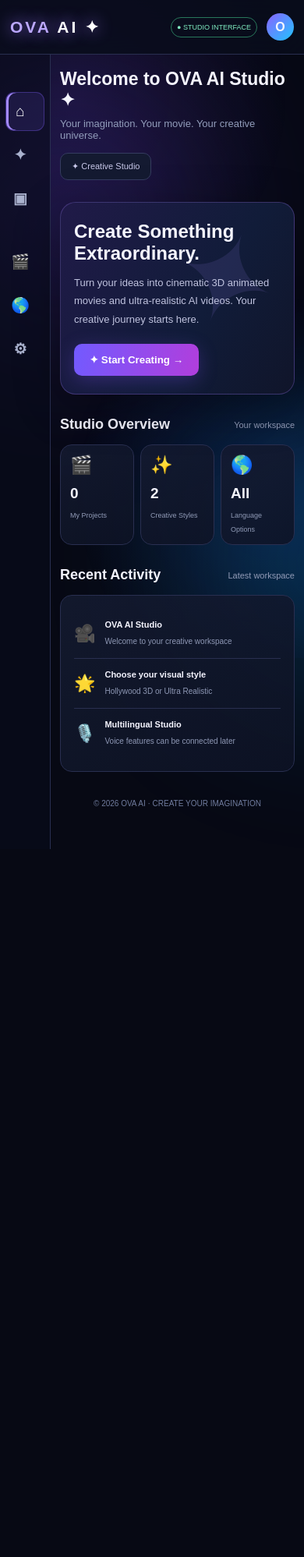
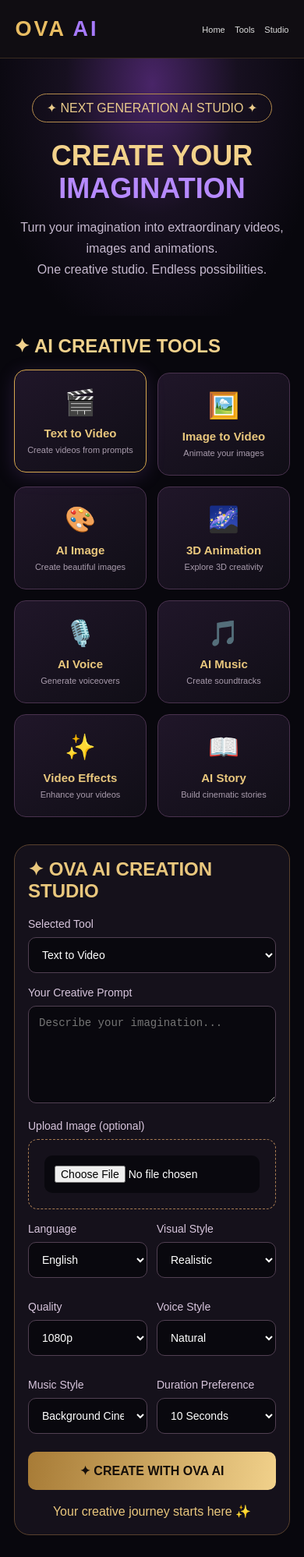
Before and after one commit to kidstimezone4-cmd/Ova-AI, a plain HTML site: page index.html in a window 390 px wide. Shown: the top 1997 px of the page at 78% size. Before the commit the page ends 1089 px from the top, so only its background shows below. Drawn offline with Linux system fonts and the light colour scheme.

Commit message:
Update HTML structure and styles for OVA AI

```diff
--- a/index.html
+++ b/index.html
@@ -3,199 +3,185 @@
 <html lang="en">
 <head>
 <meta charset="UTF-8">
-<meta name="viewport" content="width=device-width,initial-scale=1">
-<title>OVA AI | Future Movie Studio</title>
+<meta name="viewport" content="width=device-width, initial-scale=1.0">
+<title>OVA AI - Create Your Imagination</title>
 <style>
 *{box-sizing:border-box;margin:0;padding:0}
-:root{--bg:#070914;--panel:#10152a;--line:#292f50;--purple:#9470ff;--blue:#49c5ff}
-body{background:var(--bg);color:#f5f5ff;font-family:Arial,sans-serif;min-height:100vh;overflow-x:hidden}
-body:before{content:"";position:fixed;inset:0;z-index:-2;background:radial-gradient(circle at 25% 15%,#5330a533,transparent 35%),radial-gradient(circle at 90% 75%,#153f8755,transparent 35%)}
-.orb{position:fixed;width:240px;height:240px;border-radius:50%;filter:blur(100px);opacity:.3;pointer-events:none;z-index:-1;animation:float 10s infinite alternate}
-.orb.a{background:#754bff;top:10%;left:-100px}
-.orb.b{background:#00aaff;right:-100px;bottom:10%}
-@keyframes float{to{transform:translate(80px,100px) scale(1.3)}}
-header{height:70px;border-bottom:1px solid var(--line);display:flex;align-items:center;justify-content:space-between;padding:0 25px;background:#0a0d1cdd;backdrop-filter:blur(20px);position:sticky;top:0;z-index:5}
-.logo{font-size:25px;font-weight:900;letter-spacing:3px;color:#bca8ff;text-shadow:0 0 20px #9470ff}
-.logo span{color:white}
-.topright{display:flex;align-items:center;gap:12px}
-.status{font-size:11px;color:#80edc2;border:1px solid #28775b;padding:8px 12px;border-radius:20px}
-.avatar{width:35px;height:35px;border-radius:50%;background:linear-gradient(135deg,#8a62ff,#20c5ff);display:grid;place-items:center;font-weight:bold}
-.layout{display:flex;min-height:calc(100vh - 70px)}
-aside{width:220px;border-right:1px solid var(--line);padding:25px 14px;background:#090d1b99;flex-shrink:0}
-.side-title{font-size:10px;color:#737e9f;letter-spacing:2px;margin:20px 12px 12px}
-.nav{width:100%;display:flex;gap:12px;align-items:center;padding:13px 12px;border:1px solid transparent;background:transparent;color:#aab2ce;border-radius:11px;text-align:left;margin-bottom:5px;font-size:13px;cursor:pointer}
-.nav:hover,.nav.active{background:#8062ff20;border-color:#8062ff55;color:white}
-.nav.active{box-shadow:inset 3px 0 #a48aff}
-.main{flex:1;min-width:0;padding:30px;max-width:1500px;margin:auto}
-.welcome{display:flex;justify-content:space-between;align-items:center;gap:15px;margin-bottom:28px}
-.welcome h1{font-size:clamp(23px,4vw,34px);margin-bottom:9px}
-.welcome p{font-size:13px;color:#929dbb}
-.pill{padding:10px 14px;border:1px solid #353c60;background:#141a31;border-radius:10px;color:#c8c8e9;font-size:11px}
-.hero{position:relative;overflow:hidden;padding:30px;border:1px solid #755dbe66;border-radius:20px;background:linear-gradient(120deg,#201a48,#111c39 60%,#10152a);margin-bottom:28px;box-shadow:0 15px 60px #0005}
-.hero:after{content:"✦";position:absolute;right:7%;top:5px;font-size:160px;color:#a78bfa;opacity:.12;transform:rotate(20deg)}
-.hero h2{font-size:clamp(24px,4vw,37px);margin-bottom:12px;position:relative;z-index:1}
-.hero p{font-size:13px;color:#c0c3df;line-height:1.8;max-width:530px;position:relative;z-index:1}
-.hero button{margin-top:20px;position:relative;z-index:1}
-button{cursor:pointer;border:0;color:white;font-weight:bold}
-.primary{padding:13px 20px;border-radius:10px;background:linear-gradient(100deg,#725aff,#b13edc);box-shadow:0 6px 25px #8754ff44}
-.primary:hover{filter:brightness(1.2);transform:translateY(-1px)}
-.sectionhead{display:flex;align-items:center;justify-content:space-between;margin:25px 0 15px}
-.sectionhead h2{font-size:18px}
-.sectionhead small{color:#929bb7;font-size:11px}
-.stats{display:grid;grid-template-columns:repeat(3,1fr);gap:14px;margin-bottom:28px}
-.stat,.panel,.project{border:1px solid var(--line);background:linear-gradient(145deg,#151b31dd,#0e1325dd);border-radius:15px}
-.stat{padding:18px}
-.stat .ico{font-size:23px;margin-bottom:12px}
-.stat b{display:block;font-size:23px;margin-bottom:6px}
-.stat small{font-size:11px;color:#919bb7}
-.content{display:grid;grid-template-columns:minmax(0,1.6fr) minmax(230px,.8fr);gap:18px}
-.panel{padding:22px}
-.panel h3{font-size:17px;margin-bottom:8px}
-.desc{font-size:11px;color:#929bb7;margin-bottom:20px;line-height:1.6}
-label{font-size:12px;display:block;margin:15px 0 9px;color:#d5d9ef;font-weight:bold}
-textarea,select,input{width:100%;background:#080d1d;color:white;border:1px solid #343d60;border-radius:9px;padding:13px;font-size:13px;outline:none}
-textarea{height:120px;resize:vertical;line-height:1.6}
-textarea:focus,select:focus,input:focus{border-color:#987aff;box-shadow:0 0 15px #806aff22}
-.grid{display:grid;grid-template-columns:1fr 1fr;gap:12px}
-.create{width:100%;padding:15px;margin-top:20px;border-radius:10px;background:linear-gradient(100deg,#655bff,#b13edc);font-size:14px}
-.tip{font-size:10px;color:#8993b1;text-align:center;margin-top:12px;line-height:1.6}
-.mode{padding:14px;border:1px solid #343d60;border-radius:11px;margin-top:12px;background:#0b1021;cursor:pointer}
-.mode.selected{border-color:#987aff;background:#39256a44}
-.mode b{font-size:12px}
-.mode p{font-size:10px;color:#929bb7;margin-top:6px}
-.activity{display:flex;gap:12px;align-items:center;padding:14px 0;border-bottom:1px solid #292f50}
-.activity:last-child{border:0}
-.activity .symbol{font-size:22px}
-.activity b{font-size:11px;display:block;margin-bottom:5px}
-.activity small{font-size:10px;color:#8e98b5}
-.empty{padding:20px 0;color:#8993b1;font-size:12px;text-align:center}
-.projects{display:grid;grid-template-columns:repeat(3,1fr);gap:14px}
-.project{padding:16px}
-.thumb{height:85px;border-radius:9px;display:grid;place-items:center;font-size:30px;background:linear-gradient(135deg,#30245d,#102c50);margin-bottom:12px}
-.project b{font-size:12px}
-.project small{display:block;color:#8f99b5;font-size:10px;margin-top:7px}
-footer{text-align:center;color:#707c9e;padding:35px;font-size:10px}
-#notice{display:none;margin-top:15px;padding:13px;border:1px solid #8062ff;border-radius:10px;color:#d8ccff;background:#38256a55;font-size:12px;line-height:1.6}
-@media(max-width:850px){aside{width:65px;padding:18px 7px}.nav{justify-content:center;font-size:0;padding:13px 5px}.nav span{font-size:19px}.side-title{font-size:0;margin:15px 5px}.content{grid-template-columns:1fr}}
-@media(max-width:580px){header{padding:0 13px}.logo{font-size:21px}.status{font-size:9px;padding:7px}.main{padding:18px 12px}.welcome{align-items:flex-start;flex-direction:column}.stats{gap:8px}.stat{padding:12px}.stat b{font-size:19px}.stat small{font-size:9px}.hero{padding:23px 17px}.panel{padding:17px}.grid{grid-template-columns:1fr}.projects{grid-template-columns:1fr 1fr}.project{padding:11px}}
+body{background:#08070d;color:#fff;font-family:Arial,sans-serif}
+header{height:75px;padding:15px 5%;display:flex;align-items:center;justify-content:space-between;border-bottom:1px solid #392b20;background:#100d12}
+.logo{font-size:27px;font-weight:900;color:#e9bd63;letter-spacing:3px}
+.logo span{color:#a77aff}
+nav a{color:#ddd;text-decoration:none;margin-left:20px;font-size:14px}
+.hero{text-align:center;padding:65px 20px 45px;background:radial-gradient(ellipse at 50% 10%,#492568 0%,#171020 40%,#08070d 80%)}
+.hero h1{font-size:clamp(36px,7vw,65px);color:#f3d28b;margin-bottom:15px}
+.hero h1 span{color:#b68aff}
+.hero p{color:#c6b9cf;font-size:16px;line-height:1.7}
+.tag{display:inline-block;border:1px solid #b38a4c;color:#eacb8b;padding:8px 18px;border-radius:30px;margin-bottom:22px}
+.container{max-width:1100px;margin:auto;padding:25px 18px}
+.section-title{font-size:24px;color:#f0d18c;margin-bottom:20px}
+.tools{display:grid;grid-template-columns:repeat(auto-fit,minmax(145px,1fr));gap:14px}
+.tool{background:linear-gradient(145deg,#201629,#100e16);border:1px solid #49324e;border-radius:15px;padding:22px 12px;text-align:center;cursor:pointer;transition:.25s}
+.tool:hover,.tool.active{border-color:#d5a64e;transform:translateY(-4px);box-shadow:0 5px 25px #9d65d333}
+.tool .ico{font-size:32px;margin-bottom:12px}
+.tool h3{font-size:15px;color:#e9c77d}
+.tool p{font-size:11px;color:#a99cad;margin-top:7px}
+.studio{margin-top:35px;background:#15111b;border:1px solid #59412e;border-radius:20px;padding:25px}
+.studio h2{color:#e9c77d;margin-bottom:20px}
+label{display:block;color:#d7c5dc;margin:17px 0 9px;font-size:14px}
+textarea,select,input{width:100%;background:#09080e;color:white;border:1px solid #514052;border-radius:10px;padding:13px;font-size:14px}
+textarea{min-height:125px;resize:vertical}
+select{cursor:pointer}
+.options{display:grid;grid-template-columns:repeat(auto-fit,minmax(140px,1fr));gap:12px}
+button{background:linear-gradient(100deg,#a77b36,#f1d18b);color:#160f0a;border:0;padding:15px 24px;border-radius:10px;font-weight:bold;cursor:pointer}
+button:hover{filter:brightness(1.15)}
+.generate{width:100%;margin-top:23px;font-size:16px}
+#status{margin-top:15px;color:#e9c77d;text-align:center;line-height:1.6}
+.upload{border:1px dashed #a77b52;border-radius:12px;padding:20px;text-align:center}
+.upload input{border:0}
+#preview{max-width:100%;max-height:220px;margin-top:12px;border-radius:10px}
+footer{text-align:center;padding:35px;color:#93859b;border-top:1px solid #382a3c;margin-top:40px}
+@media(max-width:600px){nav a{margin-left:8px;font-size:11px}.studio{padding:17px}.hero{padding-top:45px}}
 </style>
 </head>
 <body>
-<div class="orb a"></div><div class="orb b"></div>
-
 <header>
-<div class="logo">OVA <span>AI ✦</span></div>
-<div class="topright"><div class="status">● STUDIO INTERFACE</div><div class="avatar">O</div></div>
+<div class="logo">OVA <span>AI</span></div>
+<nav>
+<a href="#home">Home</a>
+<a href="#tools">Tools</a>
+<a href="#studio">Studio</a>
+</nav>
 </header>
 
-<div class="layout">
-<aside>
-<div class="side-title">WORKSPACE</div>
-<button class="nav active" onclick="showSection('dashboard')"><span>⌂</span> Dashboard</button>
-<button class="nav" onclick="showSection('creator')"><span>✦</span> Movie Creator</button>
-<button class="nav" onclick="showSection('projects')"><span>▣</span> My Projects</button>
-<div class="side-title">STUDIO</div>
-<button class="nav" onclick="showSection('creator')"><span>🎬</span> 3D Animation</button>
-<button class="nav" onclick="showSection('creator')"><span>🌎</span> Realistic AI</button>
-<button class="nav" onclick="showSection('settings')"><span>⚙</span> Settings</button>
-</aside>
+<section class="hero" id="home">
+<div class="tag">✦ NEXT GENERATION AI STUDIO ✦</div>
+<h1>CREATE YOUR <span>IMAGINATION</span></h1>
+<p>Turn your imagination into extraordinary videos, images and animations.<br>One creative studio. Endless possibilities.</p>
+</section>
 
-<main class="main">
-<section id="dashboard">
-<div class="welcome">
-<div><h1>Welcome to OVA AI Studio ✦</h1><p>Your imagination. Your movie. Your creative universe.</p></div>
-<div class="pill">✦ Creative Studio</div>
+<main class="container" id="tools">
+<h2 class="section-title">✦ AI CREATIVE TOOLS</h2>
+<div class="tools">
+<div class="tool active" data-mode="Text to Video"><div class="ico">🎬</div><h3>Text to Video</h3><p>Create videos from prompts</p></div>
+<div class="tool" data-mode="Image to Video"><div class="ico">🖼️</div><h3>Image to Video</h3><p>Animate your images</p></div>
+<div class="tool" data-mode="AI Image"><div class="ico">🎨</div><h3>AI Image</h3><p>Create beautiful images</p></div>
+<div class="tool" data-mode="3D Animation"><div class="ico">🌌</div><h3>3D Animation</h3><p>Explore 3D creativity</p></div>
+<div class="tool" data-mode="AI Voice"><div class="ico">🎙️</div><h3>AI Voice</h3><p>Generate voiceovers</p></div>
+<div class="tool" data-mode="AI Music"><div class="ico">🎵</div><h3>AI Music</h3><p>Create soundtracks</p></div>
+<div class="tool" data-mode="Video Effects"><div class="ico">✨</div><h3>Video Effects</h3><p>Enhance your videos</p></div>
+<div class="tool" data-mode="AI Story"><div class="ico">📖</div><h3>AI Story</h3><p>Build cinematic stories</p></div>
 </div>
 
-<div class="hero">
-<h2>Create Something Extraordinary.</h2>
-<p>Turn your ideas into cinematic 3D animated movies and ultra-realistic AI videos. Your creative journey starts here.</p>
-<button class="primary" onclick="showSection('creator')">✦ Start Creating →</button>
+<section class="studio" id="studio">
+<h2>✦ OVA AI CREATION STUDIO</h2>
+<label>Selected Tool</label>
+<select id="mode">
+<option>Text to Video</option>
+<option>Image to Video</option>
+<option>AI Image</option>
+<option>3D Animation</option>
+<option>AI Voice</option>
+<option>AI Music</option>
+<option>Video Effects</option>
+<option>AI Story</option>
+</select>
+
+<label>Your Creative Prompt</label>
+<textarea id="prompt" placeholder="Describe your imagination..."></textarea>
+
+<label>Upload Image (optional)</label>
+<div class="upload">
+<input type="file" id="image" accept="image/*">
+<img id="preview" hidden>
 </div>
 
-<div class="sectionhead"><h2>Studio Overview</h2><small>Your workspace</small></div>
-<div class="stats">
-<div class="stat"><div class="ico">🎬</div><b>0</b><small>My Projects</small></div>
-<div class="stat"><div class="ico">✨</div><b>2</b><small>Creative Styles</small></div>
-<div class="stat"><div class="ico">🌎</div><b>All</b><small>Language Options</small></div>
+<div class="options">
+<div>
+<label>Language</label>
+<select id="language">
+<option>English</option><option>Tamil</option><option>Hindi</option>
+<option>Arabic</option><option>All Languages</option>
+</select>
+</div>
+<div>
+<label>Visual Style</label>
+<select id="style">
+<option>Realistic</option><option>3D Animation</option>
+<option>2D Animation</option><option>Cinematic</option>
+<option>Anime</option><option>Fantasy</option>
+</select>
+</div>
+<div>
+<label>Quality</label>
+<select id="quality">
+<option>1080p</option><option>2K</option><option>4K</option>
+</select>
+</div>
+<div>
+<label>Voice Style</label>
+<select id="voice">
+<option>Natural</option><option>Male</option>
+<option>Female</option><option>Child</option>
+<option>Dramatic</option>
+</select>
+</div>
+<div>
+<label>Music Style</label>
+<select id="music">
+<option>Background Cinematic</option><option>Emotional</option>
+<option>Action</option><option>Fantasy</option>
+<option>None</option>
+</select>
+</div>
+<div>
+<label>Duration Preference</label>
+<select id="duration">
+<option>10 Seconds</option><option>30 Seconds</option>
+<option>1 Minute</option><option>5 Minutes</option>
+<option>Custom / Long Video</option>
+</select>
+</div>
 </div>
 
-<div class="sectionhead"><h2>Recent Activity</h2><small>Latest workspace</small></div>
-<div class="panel">
-<div class="activity"><div class="symbol">🎥</div><div><b>OVA AI Studio</b><small>Welcome to your creative workspace</small></div></div>
-<div class="activity"><div class="symbol">🌟</div><div><b>Choose your visual style</b><small>Hollywood 3D or Ultra Realistic</small></div></div>
-<div class="activity"><div class="symbol">🎙️</div><div><b>Multilingual Studio</b><small>Voice features can be connected later</small></div></div>
-</div>
+<button class="generate" id="generate">✦ CREATE WITH OVA AI</button>
+<div id="status">Your creative journey starts here ✨</div>
 </section>
+</main>
 
-<section id="creator" style="display:none">
-<div class="welcome"><div><h1>✦ Movie Creator</h1><p>Describe your imagination and configure your movie.</p></div><div class="pill">AI CREATION STUDIO</div></div>
-<div class="content">
-<div class="panel">
-<h3>🎬 Create Your Movie</h3>
-<p class="desc">Write your complete story, characters, scenes and actions.</p>
-<label>Movie Prompt</label>
-<textarea id="prompt" placeholder="Example: A little boy discovers a magical forest, meets a friendly dragon and goes on an exciting adventure..."></textarea>
-<div class="grid">
-<div><label>Visual Style</label><select id="style"><option>Hollywood 3D Animation</option><option>Ultra Realistic</option><option>Realistic 3D Cartoon</option><option>Cinematic Movie</option><option>Anime</option></select></div>
-<div><label>Language</label><select id="language"><option>Tamil</option><option>English</option><option>Hindi</option><option>Arabic</option><option>All Languages</option></select></div>
-<div><label>Duration</label><select id="duration"><option>1 Minute</option><option>3 Minutes</option><option>5 Minutes</option><option>10 Minutes</option><option>15 Minutes</option><option>30 Minutes</option><option>Custom Duration</option></select></div>
-<div><label>Quality</label><select id="quality"><option>HD 720p</option><option>Full HD 1080p</option><option>4K Ultra HD</option></select></div>
-</div>
-<label>Sound</label>
-<select id="sound"><option>Tamil Voice + Music + Effects</option><option>Voice Only</option><option>Music Only</option><option>No Audio</option></select>
-<button class="create" onclick="createMovie()">✦ CREATE MY MOVIE</button>
-<div id="notice"></div>
-<p class="tip">This is the studio interface. Real video generation requires a secure AI service connection.</p>
-</div>
-<div class="panel">
-<h3>Choose Your Universe</h3>
-<p class="desc">Select the visual direction for your movie.</p>
-<div class="mode selected" onclick="chooseMode(this,'Hollywood 3D Animation')"><b>🎨 Hollywood 3D Animation</b><p>Stylized animated movie visuals</p></div>
-<div class="mode" onclick="chooseMode(this,'Ultra Realistic')"><b>🎥 Ultra Realistic</b><p>Natural cinematic live-action look</p></div>
-<div class="mode" onclick="chooseMode(this,'Anime')"><b>🌸 Anime Universe</b><p>Expressive animated visual style</p></div>
-</div>
-</div>
-</section>
-
-<section id="projects" style="display:none">
-<div class="welcome"><div><h1>▣ My Projects</h1><p>Your movie creations will appear here.</p></div></div>
-<div class="projects" id="projectList"><div class="project"><div class="thumb">🎬</div><b>No projects yet</b><small>Create your first movie to begin</small></div></div>
-</section>
-
-<section id="settings" style="display:none">
-<div class="welcome"><div><h1>⚙ Studio Settings</h1><p>Customize your creative workspace.</p></div></div>
-<div class="panel">
-<h3>OVA AI Preferences</h3>
-<label>Default Language</label><select><option>Tamil</option><option>English</option><option>Arabic</option></select>
-<label>Default Video Quality</label><select><option>Full HD 1080p</option><option>HD 720p</option><option>4K Ultra HD</option></select>
-<p class="tip">Account login, billing and saved preferences will be connected in a future backend update.</p>
-</div>
-</section>
-<footer>© 2026 OVA AI · CREATE YOUR IMAGINATION</footer>
-</main>
-</div>
+<footer>
+<div class="logo">OVA <span>AI</span></div>
+<p style="margin-top:12px">Create Your Imagination</p>
+<p style="margin-top:8px">© 2026 OVA AI Studio</p>
+</footer>
 
 <script>
-function showSection(id){
-document.querySelectorAll('main section').forEach(s=>s.style.display='none');
-document.getElementById(id).style.display='block';
-document.querySelectorAll('.nav').forEach(n=>n.classList.remove('active'));
-event.currentTarget.classList.add('active');
-window.scrollTo({top:0,behavior:'smooth'});
+const tools=document.querySelectorAll('.tool');
+const mode=document.getElementById('mode');
+tools.forEach(tool=>{
+tool.addEventListener('click',()=>{
+tools.forEach(t=>t.classList.remove('active'));
+tool.classList.add('active');
+mode.value=tool.dataset.mode;
+document.getElementById('studio').scrollIntoView({behavior:'smooth'});
+});
+});
+document.getElementById('image').addEventListener('change',e=>{
+const file=e.target.files[0];
+if(file){
+const preview=document.getElementById('preview');
+preview.src=URL.createObjectURL(file);
+preview.hidden=false;
 }
-function chooseMode(el,name){
-document.querySelectorAll('.mode').forEach(m=>m.classList.remove('selected'));
-el.classList.add('selected');
-document.getElementById('style').value=name;
+});
+document.getElementById('generate').addEventListener('click',()=>{
+const prompt=document.getElementById('prompt').value.trim();
+if(!prompt){
+document.getElementById('status').textContent='Please enter your creative prompt first.';
+return;
 }
-function createMovie(){
-const p=document.getElementById('prompt').value.trim();
-const notice=document.getElementById('notice');
-notice.style.display='block';
-if(!p){notice.textContent='Please enter your movie story first.';return;}
-notice.textContent='Your movie settings are ready. Real AI generation will start after connecting the secure video generation backend. No video has been generated yet.';
-}
+document.getElementById('status').textContent=
+'✨ Your '+mode.value+' project is ready for AI engine connection. Generation requires an AI provider and API configuration.';
+});
 </script>
 </body>
 </html>
```
